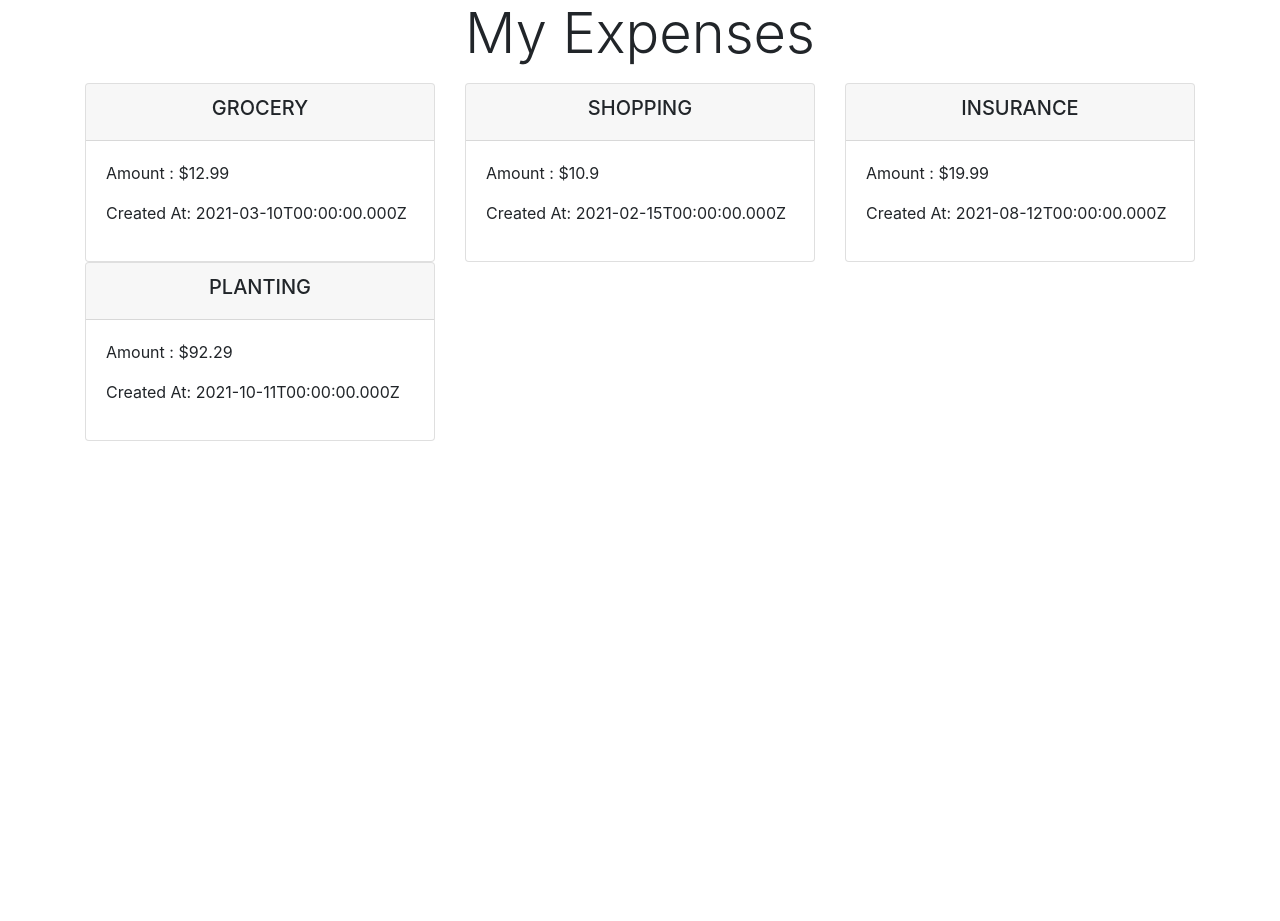
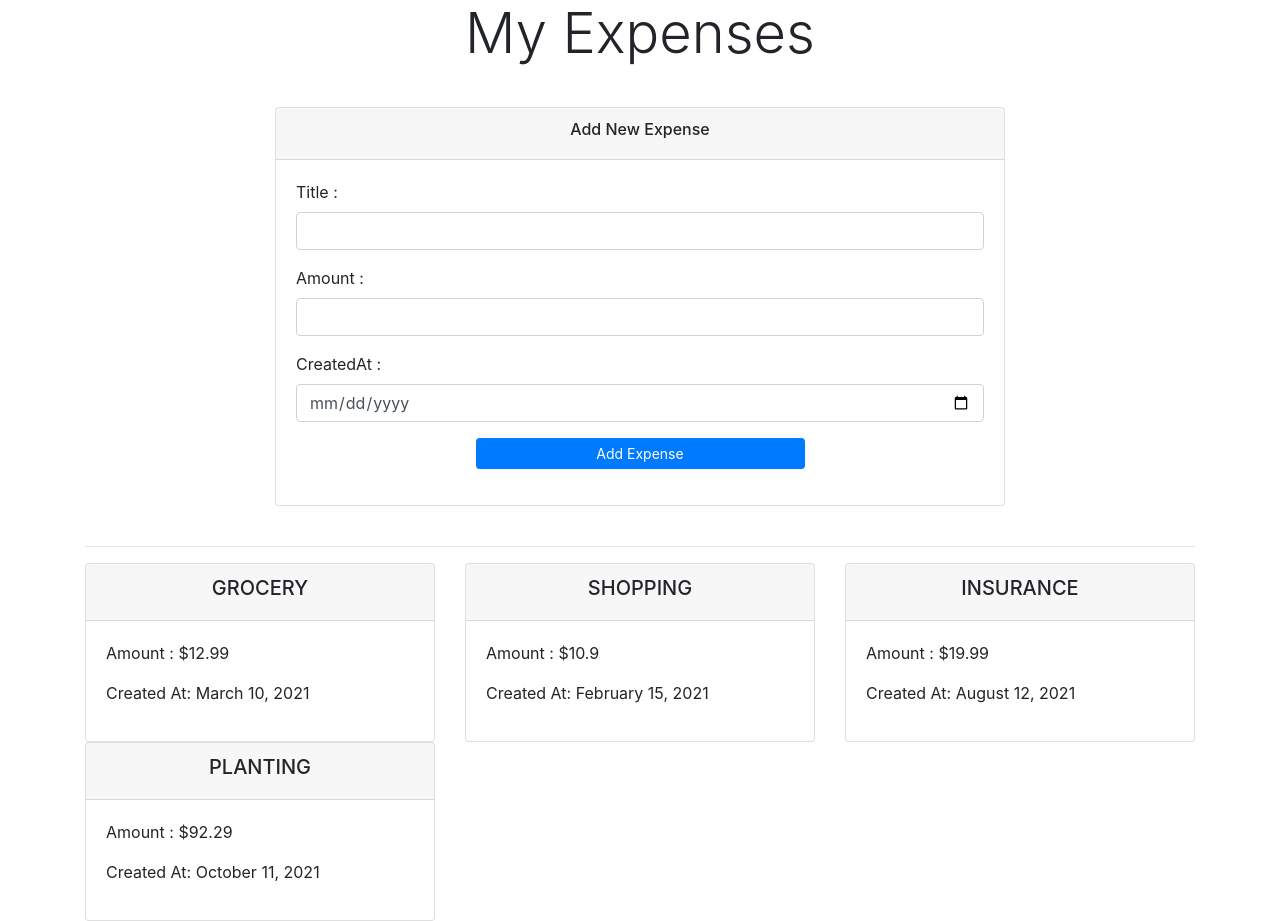
Before and after one commit to synergy2411/vdf-oct21, a React (Create React App) app in the folder my-expenses/: page / in a window 1280 px wide. Before the commit the page ends 800 px from the top, so only its background shows below. Built offline with nearby package versions, Linux system fonts and the light colour scheme.

Commit message:
add expense form added

```diff
--- /dev/null
+++ b/my-expenses/src/Components/Expenses/ExpenseDate.js
@@ -0,0 +1,10 @@
+const ExpenseDate = props => {
+    const month = props.createdAt.toLocaleString('en-US', { month : 'long'})
+    const day = props.createdAt.toLocaleString("en-US", { day : 'numeric'})
+    const year = props.createdAt.getFullYear()
+    return (
+        <p>Created At: {month} {day}, {year}</p>
+    )
+}
+
+export default ExpenseDate;
--- /dev/null
+++ b/my-expenses/src/Components/Expenses/ExpenseForm.js
@@ -0,0 +1,70 @@
+import { useState } from 'react';
+
+const ExpenseForm = props => {
+    const [title, setTitle] = useState('')
+    const [amount, setAmount] = useState("")
+    const [createdAt, setCreatedAt] = useState("")
+
+    const titleChangeHandler = event =>   setTitle(event.target.value)
+    const amountChangeHandler = event => setAmount(event.target.value)
+    const createdAtChangeHandler = event => setCreatedAt(event.target.value)
+
+    const submitHandler = event => {
+        event.preventDefault();
+        console.log(title, amount, createdAt);
+    }
+
+    return (
+        <div className="row">
+            <div className="col-8 offset-2">
+                <div className="card">
+                    <div className="card-header">
+                        <h6 className="text-center">Add New Expense</h6>
+                    </div>
+                    <div className="card-body">
+                        <form onSubmit={submitHandler}>
+                            {/* Title */}
+                            <div className="form-group">
+                                <label htmlFor="title">Title :</label>
+                                <input type="text"
+                                    className="form-control"
+                                    name="title"
+                                    value={title}
+                                    onChange={titleChangeHandler}/>
+                            </div>
+                            {/* Amount */}
+                            <div className="form-group">
+                                <label htmlFor="amount">Amount :</label>
+                                <input type="number"
+                                    className="form-control"
+                                    min="0.01" step="0.01"
+                                    value={amount}
+                                    onChange={amountChangeHandler} />
+                            </div>
+                            {/* Date */}
+                            <div className="form-group">
+                                <label htmlFor="createdAt">CreatedAt : </label>
+                                <input type="date"
+                                    className="form-control"
+                                    min="2019-01-01" max="2022-12-31"
+                                    value={createdAt}
+                                    onChange={createdAtChangeHandler}/>
+                            </div>
+                            <div className="form-group">
+                                <div className="row">
+                                    <div className="col-6 offset-3">
+                                        <input value="Add Expense"
+                                            type="submit"
+                                            className="btn btn-primary btn-block btn-sm" />
+                                    </div>
+                                </div>
+                            </div>
+                        </form>
+                    </div>
+                </div>
+            </div>
+        </div>
+    )
+}
+
+export default ExpenseForm;
--- a/my-expenses/src/Components/Expenses/ExpenseItem.js
+++ b/my-expenses/src/Components/Expenses/ExpenseItem.js
@@ -1,3 +1,5 @@
+import ExpenseDate from "./ExpenseDate";
+
 const ExpenseItem = (props) => {
   return (
     <div className="col-sm-6 col-md-4">
@@ -7,7 +9,7 @@ const ExpenseItem = (props) => {
         </div>
         <div className="card-body">
           <p>Amount : ${props.amount}</p>
-          <p>Created At: {props.createdAt.toISOString()}</p>
+          <ExpenseDate createdAt = {props.createdAt} />
         </div>
       </div>
     </div>
--- a/my-expenses/src/Components/Expenses/Expenses.js
+++ b/my-expenses/src/Components/Expenses/Expenses.js
@@ -1,3 +1,4 @@
+import ExpenseForm from "./ExpenseForm";
 import ExpenseItem from "./ExpenseItem";
 
 const Expenses = () => {
@@ -10,6 +11,9 @@ const Expenses = () => {
     return (
         <div>
             <p className="text-center display-4">My Expenses</p>
+            <br/>
+            <ExpenseForm />
+            <br/> <hr/>
             <div className="row">
                 <ExpenseItem title={expenses[0].title} amount={expenses[0].amount} createdAt={expenses[0].createdAt} id={expenses[0].id} />
                 <ExpenseItem title={expenses[1].title} amount={expenses[1].amount} createdAt={expenses[1].createdAt} id={expenses[1].id} />
```
Also changed, not shown: 1 other file (tests, documents, lock files or other folders).
